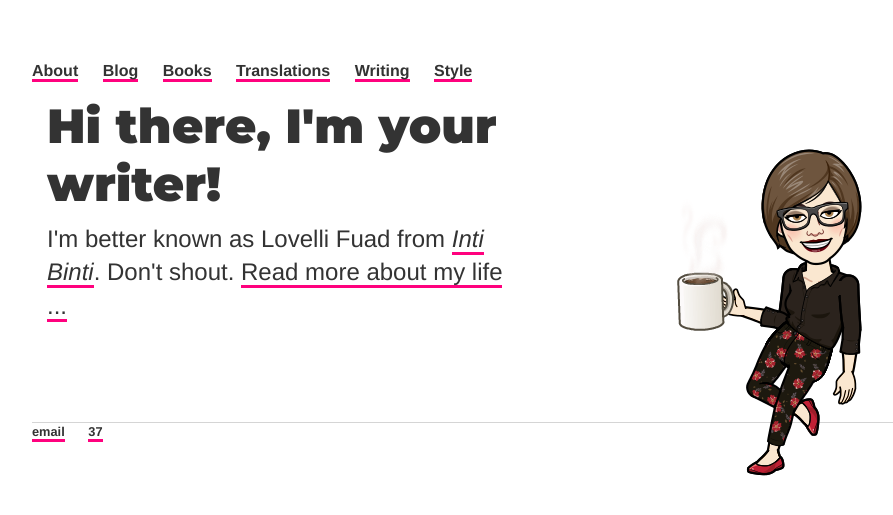
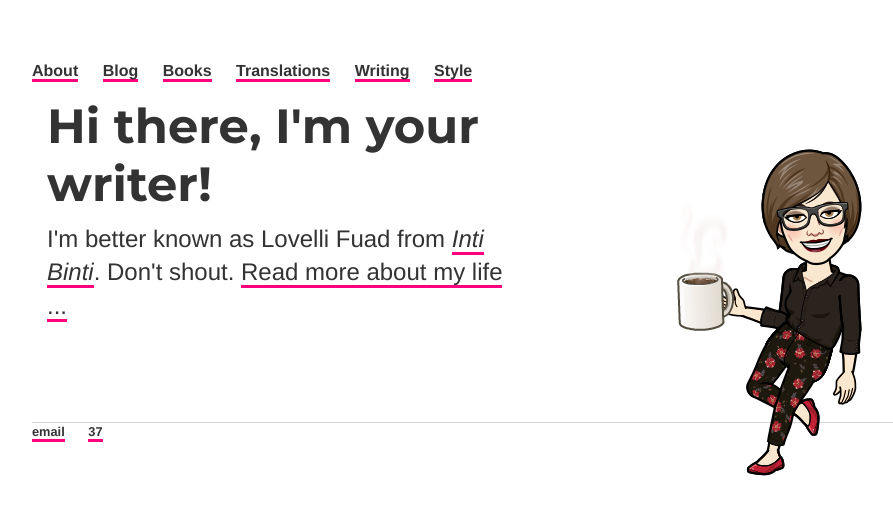
Before and after one commit to ariesti/ariesti.github.io, a Jekyll site: the page built from index.html, in a window 1280 px wide. Shown: the top 515 px of the page, without its empty margins (160-1053 px from the left). Built offline with Jekyll 4.4.1, drawn with Linux system fonts in a browser that asks for light colours.

Commit message:
Update default.html

```diff
--- a/_layouts/default.html
+++ b/_layouts/default.html
@@ -7,7 +7,7 @@
 			<meta name="author" content="Lovelli Fuad">
 
 			<link rel="icon" href="assets/rosicon.jpg" type="image/jpg">
-			<link href="https://fonts.googleapis.com/css?family=Montserrat:900" rel="stylesheet">
+			<link href="https://fonts.googleapis.com/css?family=Montserrat:700" rel="stylesheet">
 
 			<title>{{ page.title }}</title>
 
```
